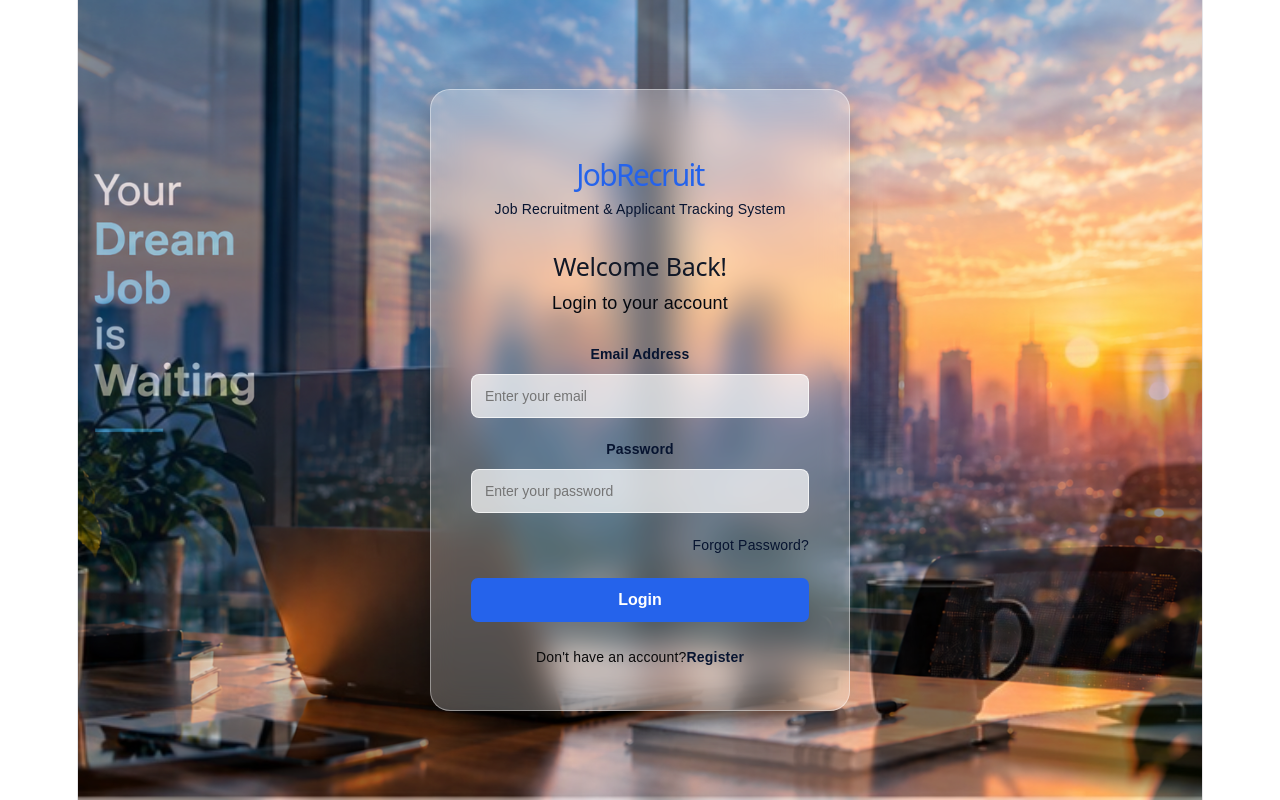
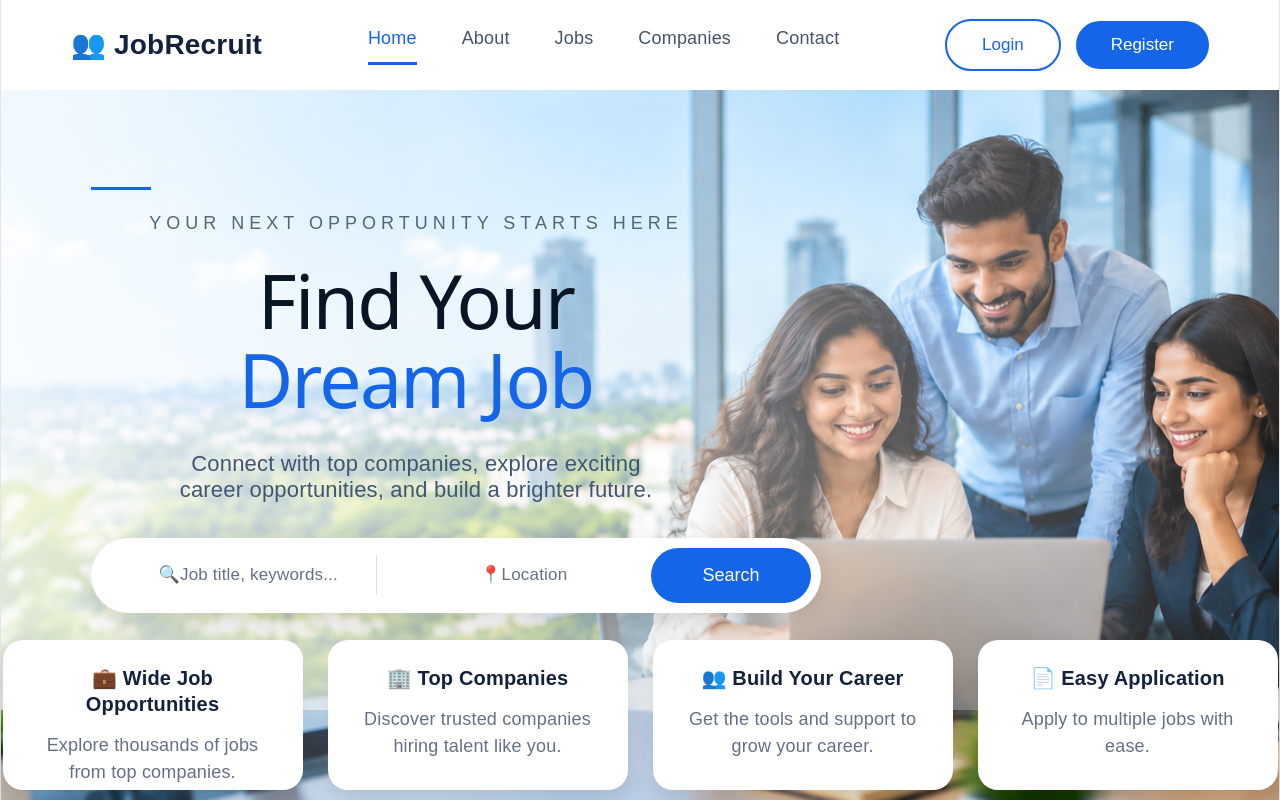
Before and after one commit to raveeshajayamaha/DevOps--Job-Recruitment-System, a React app in the folder frontend/: page / in a window 1280 px wide. Built offline with nearby package versions, Linux system fonts and the light colour scheme; the HTML template or start-up script is replaced by a standard one.

Commit message:
Add JobRecruit home page

```diff
--- a/frontend/src/App.jsx
+++ b/frontend/src/App.jsx
@@ -1,5 +1,6 @@
 import { BrowserRouter, Routes, Route } from "react-router-dom";
 
+import Home from "./pages/home";
 import Login from "./pages/login";
 import Register from "./pages/register";
 
@@ -13,15 +14,19 @@ import ResumeBuilder from "./pages/candidate/resumeBuilder";
 import InterviewTips from "./pages/candidate/interviewTips";
 
 function App() {
-
   return (
     <BrowserRouter>
+      <Routes>
 
-      <Routes>
+        {/* Home Page */}
+        <Route
+          path="/"
+          element={<Home />}
+        />
 
         {/* Login */}
         <Route
-          path="/"
+          path="/login"
           element={<Login />}
         />
 
@@ -49,37 +54,39 @@ function App() {
           element={<JobDetails />}
         />
 
-        {/* Candidate Application pages */}
+        {/* Candidate Applications */}
         <Route
           path="/candidate/applications"
           element={<Applications />}
         />
 
+        {/* Candidate Interviews */}
         <Route
           path="/candidate/interviews"
           element={<InterviewsPage />}
         />
 
+        {/* Career Resources */}
         <Route
           path="/candidate/resources"
           element={<ResourcesPage />}
         />
 
+        {/* Resume Builder */}
         <Route
           path="/candidate/resources/resume-builder"
           element={<ResumeBuilder />}
         />
 
+        {/* Interview Tips */}
         <Route
           path="/candidate/resources/interview-tips"
           element={<InterviewTips />}
         />
 
       </Routes>
-
     </BrowserRouter>
   );
 }
 
-
 export default App;
--- a/frontend/src/index.css
+++ b/frontend/src/index.css
@@ -55,9 +55,7 @@ body {
 }
 
 #root {
-  width: 1126px;
-  max-width: 100%;
-  margin: 0 auto;
+  width: 100%;
   text-align: center;
   border-inline: 1px solid var(--border);
   min-height: 100svh;
--- /dev/null
+++ b/frontend/src/pages/Home.css
@@ -0,0 +1,355 @@
+*{
+    margin:0;
+    padding:0;
+    box-sizing:border-box;
+}
+
+
+.home-page{
+
+    min-height:100vh;
+
+    background-image:
+    url("/images/job-bg.png");
+
+    background-size:cover;
+
+    background-position:center;
+
+    font-family:Arial, sans-serif;
+
+}
+
+
+
+
+
+/* Navbar */
+
+
+.navbar{
+
+    height:90px;
+
+    background:white;
+
+    display:flex;
+
+    align-items:center;
+
+    justify-content:space-between;
+
+    padding:0 70px;
+
+}
+
+
+
+.logo{
+
+    font-size:28px;
+
+    font-weight:bold;
+
+    color:#14213d;
+
+}
+
+
+
+.nav-links{
+
+    display:flex;
+
+    gap:45px;
+
+}
+
+
+
+.nav-links a{
+
+    font-size:18px;
+
+    color:#475467;
+
+}
+
+
+
+.nav-links .active{
+
+    color:#1465e8;
+
+    border-bottom:3px solid #1465e8;
+
+    padding-bottom:10px;
+
+}
+
+
+
+.buttons button{
+
+    padding:14px 35px;
+
+    border-radius:30px;
+
+    font-size:17px;
+
+}
+
+
+
+.login-btn{
+
+    background:white;
+
+    border:2px solid #1465e8;
+
+    color:#1465e8;
+
+}
+
+
+
+.register-btn{
+
+    background:#1465e8;
+
+    color:white;
+
+    border:none;
+
+    margin-left:15px;
+
+}
+
+
+
+
+
+/* Hero */
+
+
+.hero{
+
+    height:620px;
+
+    display:flex;
+
+    align-items:center;
+
+    padding-left:90px;
+
+
+    background:
+    linear-gradient(
+    90deg,
+    rgba(255,255,255,0.85),
+    rgba(255,255,255,0.1)
+    );
+
+}
+
+
+
+.hero-content{
+
+    width:650px;
+
+}
+
+
+
+.line{
+
+    width:60px;
+
+    height:3px;
+
+    background:#1465e8;
+
+}
+
+
+
+.small-text{
+
+    margin-top:20px;
+
+    letter-spacing:5px;
+
+    color:#52657a;
+
+}
+
+
+
+h1{
+
+    margin-top:25px;
+
+    font-size:75px;
+
+    line-height:1.05;
+
+    color:#071525;
+
+}
+
+
+
+h1 span{
+
+    color:#1465e8;
+
+}
+
+
+
+.description{
+
+    font-size:22px;
+
+    color:#40566f;
+
+    margin-top:25px;
+
+}
+
+
+
+
+
+/* Search */
+
+
+.search-box{
+
+    margin-top:35px;
+
+    background:white;
+
+    width:730px;
+
+    height:75px;
+
+    border-radius:40px;
+
+    display:flex;
+
+    align-items:center;
+
+    padding:10px;
+
+    box-shadow:0 10px 30px rgba(0,0,0,.15);
+
+}
+
+
+
+.search-item{
+
+    flex:1;
+
+    padding-left:20px;
+
+    font-size:17px;
+
+    color:#667085;
+
+}
+
+
+
+.divider{
+
+    height:40px;
+
+    width:1px;
+
+    background:#ddd;
+
+}
+
+
+
+.search-box button{
+
+    height:55px;
+
+    width:160px;
+
+    border-radius:30px;
+
+    background:#1465e8;
+
+    color:white;
+
+    border:none;
+
+    font-size:18px;
+
+}
+
+
+
+
+
+/* Cards */
+
+
+.cards{
+
+    display:flex;
+
+    justify-content:center;
+
+    gap:25px;
+
+    margin-top:-70px;
+
+    position:relative;
+
+}
+
+
+
+.card{
+
+    width:300px;
+
+    height:150px;
+
+    background:white;
+
+    border-radius:20px;
+
+    padding:25px;
+
+    box-shadow:0 10px 30px rgba(0,0,0,.15);
+
+}
+
+
+
+.card h3{
+
+    font-size:20px;
+
+    color:#14213d;
+
+}
+
+
+
+.card p{
+
+    margin-top:15px;
+
+    color:#667085;
+
+    line-height:1.5;
+
+}
--- /dev/null
+++ b/frontend/src/pages/home.jsx
@@ -0,0 +1,247 @@
+import { useNavigate } from "react-router-dom";
+import "./Home.css";
+
+
+function Home(){
+  const navigate = useNavigate();
+    return(
+
+        <div className="home-page">
+
+
+            {/* Navigation Bar */}
+
+            <nav className="navbar">
+
+
+                <div className="logo">
+
+                    👥 <span>JobRecruit</span>
+
+                </div>
+
+
+
+                <div className="nav-links">
+
+                    <a className="active">
+                        Home
+                    </a>
+
+                    <a>
+                        About
+                    </a>
+
+                    <a>
+                        Jobs
+                    </a>
+
+                    <a>
+                        Companies
+                    </a>
+
+                    <a>
+                        Contact
+                    </a>
+
+                </div>
+
+
+
+                <div className="buttons">
+
+                    <button
+                   className="login-btn"
+                   onClick={()=>navigate("/login")}
+>
+                     Login
+                    </button>
+
+
+                   <button
+                   className="register-btn"
+                onClick={()=>navigate("/register")}
+>
+                  Register
+                   </button>
+
+                </div>
+
+
+            </nav>
+
+
+
+
+            {/* Hero Section */}
+
+
+            <section className="hero">
+
+
+                <div className="hero-content">
+
+
+                    <div className="line"></div>
+
+
+                    <p className="small-text">
+                        YOUR NEXT OPPORTUNITY STARTS HERE
+                    </p>
+
+
+
+                    <h1>
+
+                        Find Your
+                        <br/>
+
+                        <span>
+                            Dream Job
+                        </span>
+
+                    </h1>
+
+
+
+                    <p className="description">
+
+                    Connect with top companies, explore exciting
+                    <br/>
+                    career opportunities, and build a brighter future.
+
+                    </p>
+
+
+
+
+                    {/* Search Bar */}
+
+
+                    <div className="search-box">
+
+
+                        <div className="search-item">
+
+                            🔍
+                            <span>
+                            Job title, keywords...
+                            </span>
+
+                        </div>
+
+
+
+                        <div className="divider"></div>
+
+
+
+                        <div className="search-item">
+
+                            📍
+                            <span>
+                            Location
+                            </span>
+
+                        </div>
+
+
+
+                        <button>
+                            Search
+                        </button>
+
+
+                    </div>
+
+
+                </div>
+
+
+            </section>
+
+
+
+
+
+            {/* Feature Cards */}
+
+
+            <div className="cards">
+
+
+                <div className="card">
+
+                    <h3>
+                    💼 Wide Job Opportunities
+                    </h3>
+
+                    <p>
+                    Explore thousands of jobs
+                    from top companies.
+                    </p>
+
+                </div>
+
+
+
+
+                <div className="card">
+
+                    <h3>
+                    🏢 Top Companies
+                    </h3>
+
+                    <p>
+                    Discover trusted companies
+                    hiring talent like you.
+                    </p>
+
+                </div>
+
+
+
+
+                <div className="card">
+
+                    <h3>
+                    👥 Build Your Career
+                    </h3>
+
+                    <p>
+                    Get the tools and support
+                    to grow your career.
+                    </p>
+
+                </div>
+
+
+
+
+                <div className="card">
+
+                    <h3>
+                    📄 Easy Application
+                    </h3>
+
+                    <p>
+                    Apply to multiple jobs
+                    with ease.
+                    </p>
+
+                </div>
+
+
+            </div>
+
+
+
+        </div>
+
+
+    )
+
+}
+
+
+export default Home;
```
Also changed, not shown: frontend/public/images/job-bg.png (added).
